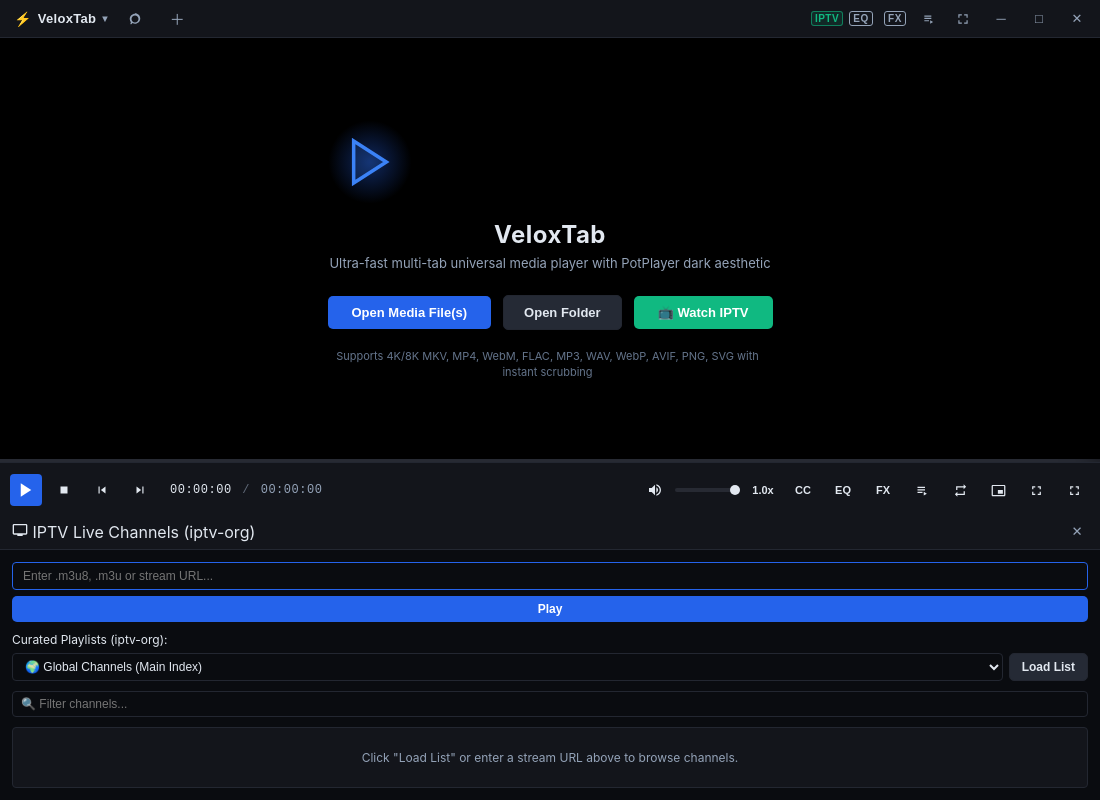
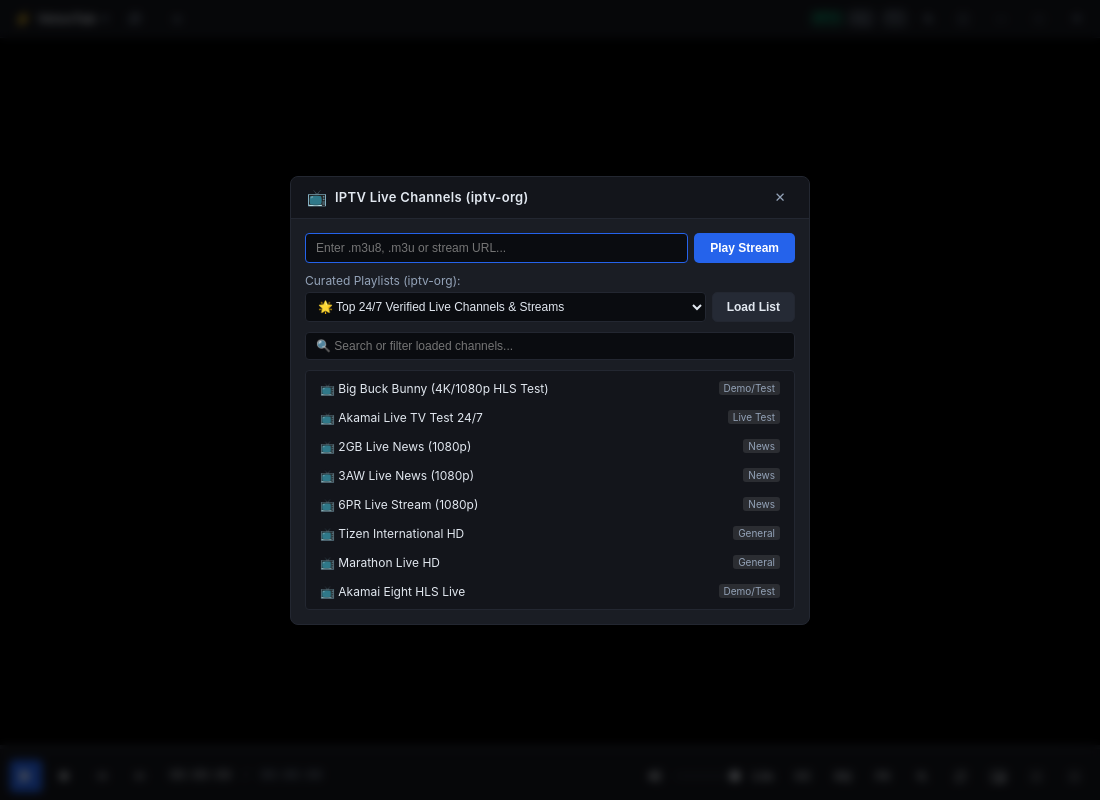
Before and after one commit to ZaxMil/VeloxTab, an Electron app: page index.html in a window 1100 px wide. Both pictures are taken after a click on the button "IPTV". Drawn offline with Linux system fonts and the light colour scheme; no server answers.

Commit message:
fix(modals,iptv): fix modal close toggles, audit all buttons, and add verified 24/7 live IPTV streams

```diff
--- a/index.html
+++ b/index.html
@@ -573,60 +573,62 @@
   </div>
 
   <!-- IPTV Channels & Stream Browser Modal -->
-  <div id="iptv-modal" class="audio-fx-modal hidden">
-    <div class="popover-header">
-      <div class="popover-title">
-        <svg viewBox="0 0 24 24" width="16" height="16" fill="currentColor">
-          <path d="M21 3H3c-1.1 0-2 .9-2 2v12c0 1.1.9 2 2 2h5v2h8v-2h5c1.1 0 1.99-.9 1.99-2L23 5c0-1.1-.9-2-2-2zm0 14H3V5h18v12z"/>
-        </svg>
-        <span>IPTV Live Channels (iptv-org)</span>
+  <div id="iptv-modal" class="modal-overlay hidden">
+    <div class="modal-panel" style="width: 520px; max-width: 90vw;">
+      <div class="modal-header">
+        <div class="modal-title-wrap">
+          <span class="modal-icon">📺</span>
+          <h3>IPTV Live Channels (iptv-org)</h3>
         </div>
-      <button id="btn-iptv-close" class="popover-close-btn" title="Close">✕</button>
+        <button id="btn-iptv-close" class="modal-close-btn" title="Close (I)">✕</button>
       </div>
-    <div class="popover-body" style="padding: 12px; gap: 10px;">
+      <div class="modal-body" style="padding: 14px; display: flex; flex-direction: column; gap: 10px;">
         <!-- Direct Stream URL input -->
-      <div class="popover-field" style="display:flex; gap:6px;">
-        <input type="text" id="iptv-url-input" class="dropdown-select" placeholder="Enter .m3u8, .m3u or stream URL..." style="flex:1; cursor:text; padding:6px 10px;">
-        <button id="btn-iptv-play-url" class="btn-primary" style="padding:6px 14px; font-size:12px;">Play</button>
+        <div style="display:flex; gap:6px;">
+          <input type="text" id="iptv-url-input" class="dropdown-select" placeholder="Enter .m3u8, .m3u or stream URL..." style="flex:1; cursor:text; padding:7px 10px;">
+          <button id="btn-iptv-play-url" class="btn-primary" style="padding:7px 16px; font-size:12px;">Play Stream</button>
         </div>
 
         <!-- Quick Preset Feeds from iptv-org -->
-      <div class="popover-field">
-        <label for="iptv-preset-select">Curated Playlists (iptv-org):</label>
+        <div>
+          <label for="iptv-preset-select" style="font-size:12px; color:var(--text-muted); display:block; margin-bottom:4px;">Curated Playlists (iptv-org):</label>
           <div style="display:flex; gap:6px;">
             <select id="iptv-preset-select" class="dropdown-select" style="flex:1;">
-            <option value="https://iptv-org.github.io/iptv/index.m3u">🌍 Global Channels (Main Index)</option>
-            <option value="https://iptv-org.github.io/iptv/categories/news.m3u">📰 News Channels</option>
-            <option value="https://iptv-org.github.io/iptv/categories/sports.m3u">⚽ Sports Channels</option>
-            <option value="https://iptv-org.github.io/iptv/categories/music.m3u">🎵 Music Channels</option>
-            <option value="https://iptv-org.github.io/iptv/categories/movies.m3u">🎬 Movies Channels</option>
-            <option value="https://iptv-org.github.io/iptv/categories/animation.m3u">🎨 Animation & Kids</option>
-            <option value="https://iptv-org.github.io/iptv/categories/documentary.m3u">🌿 Documentaries</option>
-            <option value="https://iptv-org.github.io/iptv/languages/eng.m3u">🇺🇸 English Channels</option>
+              <option value="verified-popular">🌟 Top 24/7 Verified Live Channels & Streams</option>
+              <option value="https://iptv-org.github.io/iptv/categories/news.m3u">📰 News Channels (iptv-org)</option>
+              <option value="https://iptv-org.github.io/iptv/categories/sports.m3u">⚽ Sports Channels (iptv-org)</option>
+              <option value="https://iptv-org.github.io/iptv/categories/music.m3u">🎵 Music Channels (iptv-org)</option>
+              <option value="https://iptv-org.github.io/iptv/categories/movies.m3u">🎬 Movies Channels (iptv-org)</option>
+              <option value="https://iptv-org.github.io/iptv/categories/animation.m3u">🎨 Animation & Kids (iptv-org)</option>
+              <option value="https://iptv-org.github.io/iptv/categories/documentary.m3u">🌿 Documentaries (iptv-org)</option>
+              <option value="https://iptv-org.github.io/iptv/languages/eng.m3u">🇺🇸 English Channels (iptv-org)</option>
+              <option value="https://iptv-org.github.io/iptv/index.m3u">🌍 Global Channels (Main Index - Large)</option>
             </select>
-          <button id="btn-iptv-load-preset" class="btn-secondary" style="padding:6px 12px; font-size:12px;">Load List</button>
+            <button id="btn-iptv-load-preset" class="btn-secondary" style="padding:7px 14px; font-size:12px;">Load List</button>
           </div>
         </div>
 
         <!-- Filter / Search Channels -->
-      <div class="popover-field" style="display:flex; justify-content:space-between; align-items:center;">
-        <input type="text" id="iptv-search-input" class="dropdown-select" placeholder="🔍 Filter channels..." style="width:100%; cursor:text; padding:5px 8px; font-size:12px;">
+        <div>
+          <input type="text" id="iptv-search-input" class="dropdown-select" placeholder="🔍 Search or filter loaded channels..." style="width:100%; cursor:text; padding:6px 10px; font-size:12px;">
         </div>
 
         <!-- Channel List Container -->
         <div id="iptv-channel-list" style="
-        max-height: 240px;
+          max-height: 250px;
+          min-height: 120px;
           overflow-y: auto;
           border: 1px solid var(--border-subtle);
           border-radius: 4px;
           background: var(--bg-panel);
           display: flex;
           flex-direction: column;
-        gap: 1px;
+          gap: 2px;
           padding: 4px;
         ">
-        <div id="iptv-status-msg" style="padding: 18px; text-align: center; color: var(--text-muted); font-size: 12px;">
-          Click "Load List" or enter a stream URL above to browse channels.
+          <div id="iptv-status-msg" style="padding: 24px; text-align: center; color: var(--text-muted); font-size: 12px;">
+            Click "Load List" above to browse free live TV channels, or paste a stream link.
+          </div>
         </div>
       </div>
     </div>
--- a/renderer.js
+++ b/renderer.js
@@ -563,18 +563,24 @@ class VeloxPlayer {
         hls.attachMedia(this.videoEl);
         hls.on(Hls.Events.MANIFEST_PARSED, () => {
           this.videoEl.play().catch(() => {});
+          if (window.showVeloxOSD) window.showVeloxOSD(`Playing Live Stream: ${tab.name}`);
         });
         hls.on(Hls.Events.ERROR, (_event, data) => {
           if (data.fatal) {
             switch (data.type) {
               case Hls.ErrorTypes.NETWORK_ERROR:
+                if (window.showVeloxOSD) window.showVeloxOSD('Network reconnecting...');
                 hls.startLoad();
                 break;
               case Hls.ErrorTypes.MEDIA_ERROR:
+                if (window.showVeloxOSD) window.showVeloxOSD('Media buffer recovery...');
                 hls.recoverMediaError();
                 break;
               default:
                 hls.destroy();
+                // Fallback to direct HTML5 video src
+                this.videoEl.src = streamUrl;
+                this.videoEl.play().catch(() => {});
                 break;
             }
           }
@@ -584,9 +590,11 @@ class VeloxPlayer {
         this.videoEl.play().catch(() => {});
       }
 
-      // Attach VideoFX & DSP
+      // Attach VideoFX & DSP (only for non-live local files to prevent live stream CORS/MSE stalls)
       this.attachVideoFX();
-      this.attachAudioDSP(this.videoEl);
+      if (!tab.isLive && !tab.path.startsWith('http')) {
+        this.attachAudioDSP(this.videoEl);
+      }
       this.attachSubtitles();
     } else if (tab.type === 'audio') {
       this.controlBar.classList.remove('hidden');
@@ -982,9 +990,11 @@ class VeloxPlayer {
   }
 
   toggleEqualizerModal(forceState) {
-    const isHidden = this.equalizerModal.classList.contains('hidden');
-    const newState = typeof forceState === 'boolean' ? !forceState : isHidden;
-    this.equalizerModal.classList.toggle('hidden', !newState);
+    if (typeof forceState === 'boolean') {
+      this.equalizerModal.classList.toggle('hidden', !forceState);
+    } else {
+      this.equalizerModal.classList.toggle('hidden');
+    }
   }
 
   // ==========================================================================
@@ -1108,9 +1118,11 @@ class VeloxPlayer {
   }
 
   toggleVideoFXModal(forceState) {
-    const isHidden = this.videofxModal.classList.contains('hidden');
-    const newState = typeof forceState === 'boolean' ? !forceState : isHidden;
-    this.videofxModal.classList.toggle('hidden', !newState);
+    if (typeof forceState === 'boolean') {
+      this.videofxModal.classList.toggle('hidden', !forceState);
+    } else {
+      this.videofxModal.classList.toggle('hidden');
+    }
   }
 
   // ==========================================================================
@@ -1192,9 +1204,11 @@ class VeloxPlayer {
   }
 
   toggleSubtitlesPopover(forceState) {
-    const isHidden = this.subtitlesPopover.classList.contains('hidden');
-    const newState = typeof forceState === 'boolean' ? !forceState : isHidden;
-    this.subtitlesPopover.classList.toggle('hidden', !newState);
+    if (typeof forceState === 'boolean') {
+      this.subtitlesPopover.classList.toggle('hidden', !forceState);
+    } else {
+      this.subtitlesPopover.classList.toggle('hidden');
+    }
   }
 
   // ==========================================================================
@@ -1760,9 +1774,27 @@ class VeloxPlayer {
       renderChannels(e.target.value);
     });
 
+    const VERIFIED_PRESETS = [
+      { name: 'Big Buck Bunny (4K/1080p HLS Test)', url: 'https://test-streams.mux.dev/x36xhzz/x36xhzz.m3u8', group: 'Demo/Test' },
+      { name: 'Akamai Live TV Test 24/7', url: 'https://cph-p2p-msl.akamaized.net/hls/live/2000341/test/master.m3u8', group: 'Live Test' },
+      { name: '2GB Live News (1080p)', url: 'https://2gblive.akamaized.net/hls/live/2033805/2GB/index.m3u8', group: 'News' },
+      { name: '3AW Live News (1080p)', url: 'https://3awlive.akamaized.net/hls/live/2032295/3AW/index.m3u8', group: 'News' },
+      { name: '6PR Live Stream (1080p)', url: 'https://6prlive.akamaized.net/hls/live/2033806/6PR/index.m3u8', group: 'News' },
+      { name: 'Tizen International HD', url: 'https://dash2.antik.sk/live/test_one_plus_one_int_tizen/playlist.m3u8', group: 'General' },
+      { name: 'Marathon Live HD', url: 'https://dash2.antik.sk/live/1plus1_marathon/playlist.m3u8', group: 'General' },
+      { name: 'Akamai Eight HLS Live', url: 'https://moctobpltc-i.akamaihd.net/hls/live/571329/eight/playlist.m3u8', group: 'Demo/Test' }
+    ];
+
     btnLoadPreset?.addEventListener('click', async () => {
       const playlistUrl = presetSelect?.value;
       if (!playlistUrl) return;
+
+      if (playlistUrl === 'verified-popular') {
+        currentChannels = [...VERIFIED_PRESETS];
+        if (statusMsg) statusMsg.classList.add('hidden');
+        renderChannels(searchInput?.value || '');
+        return;
+      }
 
       if (statusMsg) {
         statusMsg.innerText = '⚡ Fetching channels from iptv-org...';
@@ -1808,6 +1840,11 @@ class VeloxPlayer {
         }
       }
     });
+
+    // Auto-load verified presets when modal is opened for first time
+    currentChannels = [...VERIFIED_PRESETS];
+    renderChannels('');
+    if (statusMsg) statusMsg.classList.add('hidden');
   }
 
   // Format Time (HH:MM:SS)
```
Lines whose indentation alone changed are shown as unchanged.
